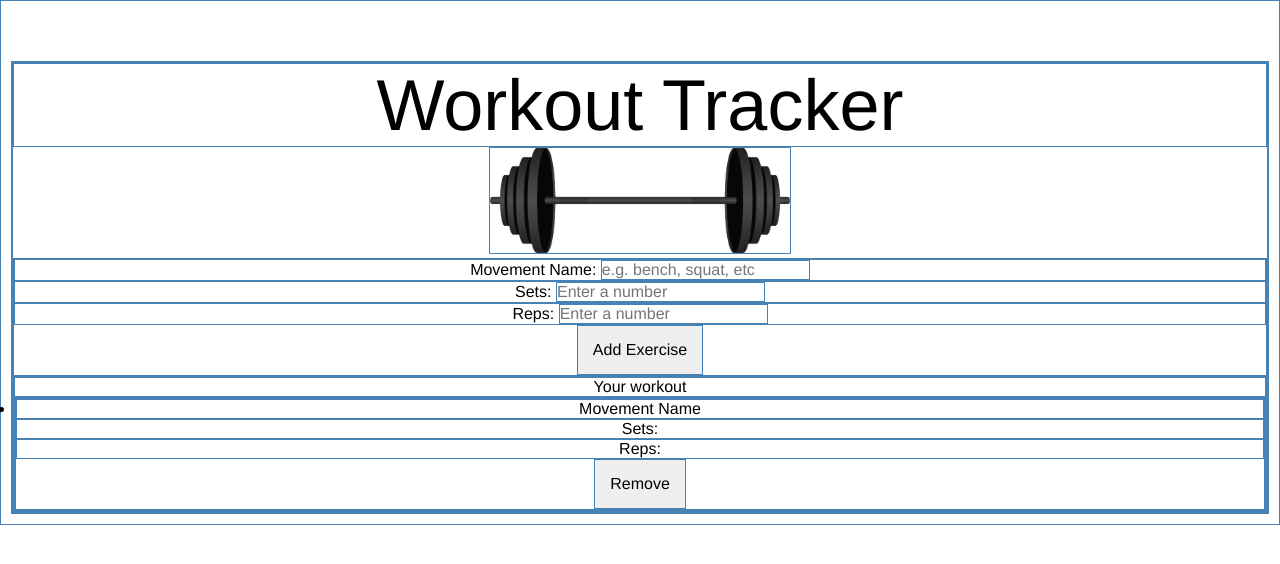
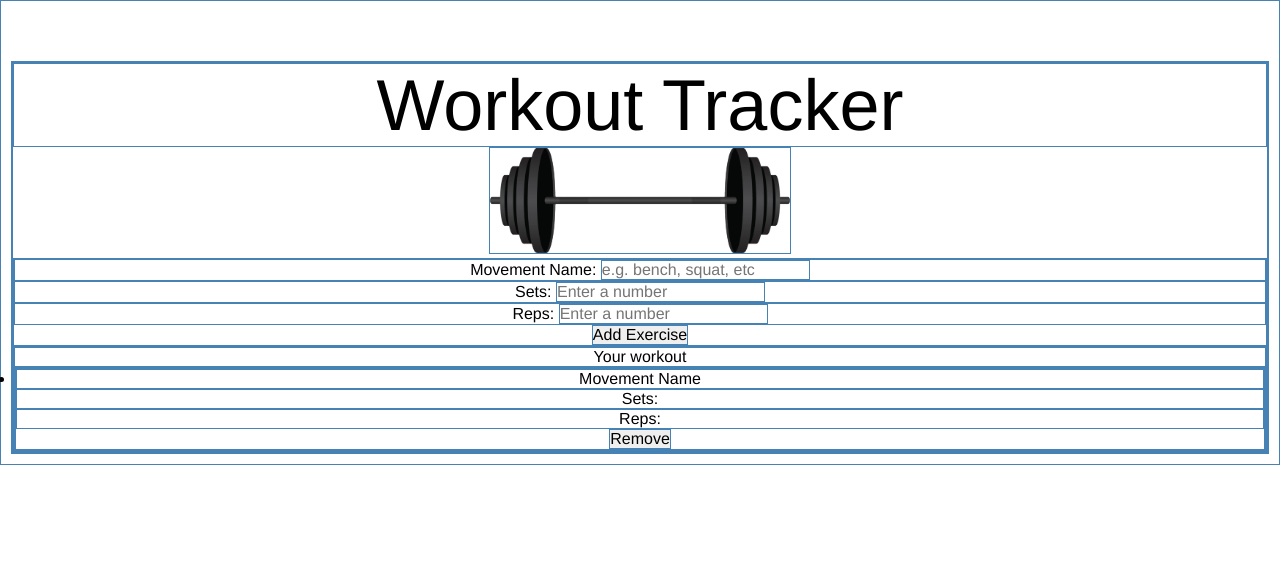
Before and after one commit to alchemy-bootcamp-two-summer-2018/list-of-vue, a Vue app: page / in a window 1280 px wide. Shown: the top 564 px of the page. Built offline with nearby package versions, Linux system fonts and the light colour scheme.

Commit message:
moving button styles to components

```diff
--- a/src/main.css
+++ b/src/main.css
@@ -18,8 +18,3 @@ body {
   text-align: center;
   margin-top: 60px;
 }
-
-button {
-  padding: 15px;
-  cursor: pointer;
-}
```
